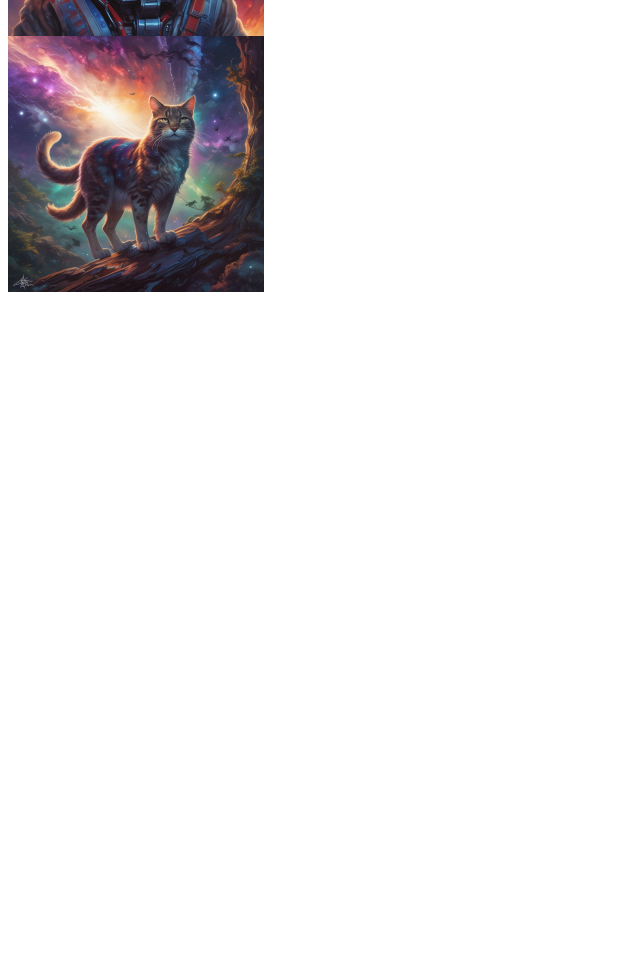
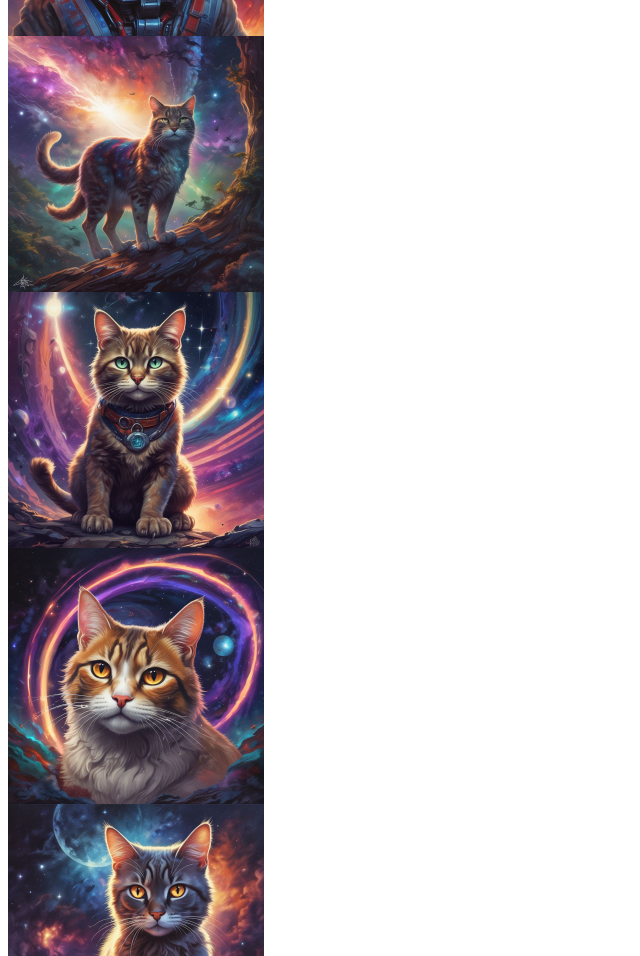
Before and after one commit to crispyclaw/galaxycat, a plain HTML site: page docs/index.html in a window 1280 px wide. Shown: the part 1764-2720 px from the top of the page, without its empty margins (0-640 px from the left). Before the commit the page ends 2064 px from the top, so only its background shows below. Drawn offline with Linux system fonts and the light colour scheme.

Commit message:
new cats

```diff
--- a/docs/index.html
+++ b/docs/index.html
@@ -3,6 +3,6 @@
 <title>Galaxy Cat</title>
 </head>
 <body>
-<img src="images/1755109205/galaxycat-1755109205.jpg" width="256" height="256" /><br/><img src="images/1755109205/galaxycat-1755109206.jpg" width="256" height="256" /><br/><img src="images/1755109205/galaxycat-1755109207.jpg" width="256" height="256" /><br/><img src="images/1755109205/galaxycat-1755109208.jpg" width="256" height="256" /><br/><img src="images/1755195674/galaxycat-1755195674.jpg" width="256" height="256" /><br/><img src="images/1755195674/galaxycat-1755195804.jpg" width="256" height="256" /><br/><img src="images/1755195674/galaxycat-1755195805.jpg" width="256" height="256" /><br/><img src="images/1755195674/galaxycat-1755195806.jpg" width="256" height="256" /><br/>
+<img src="images/1755109205/galaxycat-1755109205.jpg" width="256" height="256" /><br/><img src="images/1755109205/galaxycat-1755109206.jpg" width="256" height="256" /><br/><img src="images/1755109205/galaxycat-1755109207.jpg" width="256" height="256" /><br/><img src="images/1755109205/galaxycat-1755109208.jpg" width="256" height="256" /><br/><img src="images/1755195674/galaxycat-1755195674.jpg" width="256" height="256" /><br/><img src="images/1755195674/galaxycat-1755195804.jpg" width="256" height="256" /><br/><img src="images/1755195674/galaxycat-1755195805.jpg" width="256" height="256" /><br/><img src="images/1755195674/galaxycat-1755195806.jpg" width="256" height="256" /><br/><img src="images/1755282049/galaxycat-1755282049.jpg" width="256" height="256" /><br/><img src="images/1755282049/galaxycat-1755282050.jpg" width="256" height="256" /><br/><img src="images/1755282049/galaxycat-1755282051.jpg" width="256" height="256" /><br/><img src="images/1755282049/galaxycat-1755282052.jpg" width="256" height="256" /><br/>
 </body>
 </html>
```
Also changed, not shown: docs/images/1755282049/galaxycat-1755282049.jpg (added), docs/images/1755282049/galaxycat-1755282050.jpg (added), docs/images/1755282049/galaxycat-1755282051.jpg (added), docs/images/1755282049/galaxycat-1755282052.jpg (added), docs/list.txt.
